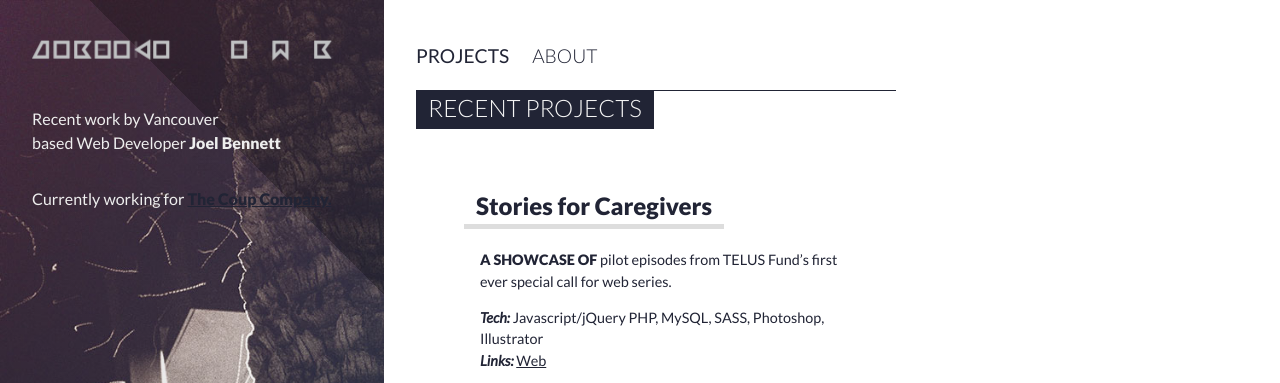
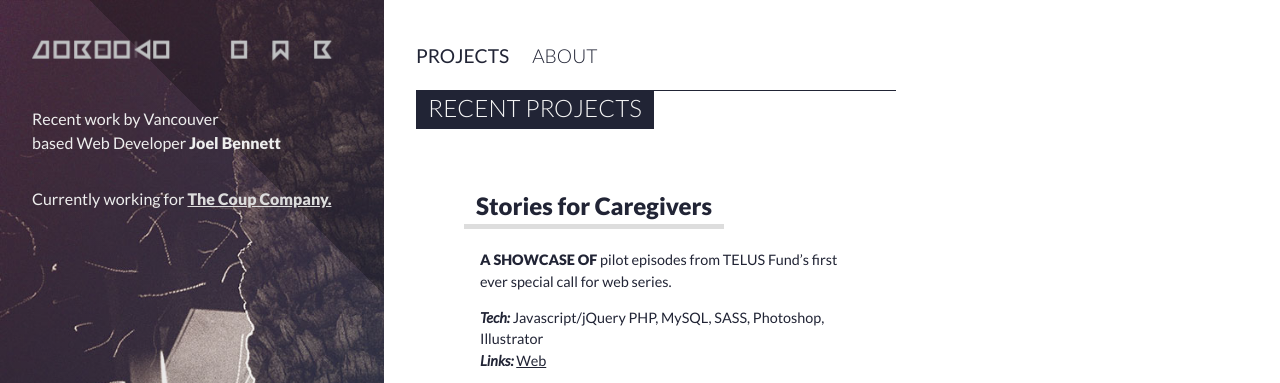
Before and after one commit to joelkbennett/joelkbennett.github.io, a Jekyll site: the page built from index.html, in a window 1280 px wide. Shown: the top 383 px of the page. Built offline with Jekyll 4.4.1, drawn with Linux system fonts in a browser that asks for light colours.

Commit message:
Trying an last minute style fix

```diff
--- a/_includes/header.html
+++ b/_includes/header.html
@@ -1,3 +1,13 @@
+<style>
+  .site-header a {
+    color: #ddd;
+  }
+
+  .site-header a:hover {
+    color: white;
+  }
+</style>
+
 <header class="site-header">
   <div class="wrapper">
     <a class="site-title" href="{{ site.baseurl }}/">
```
